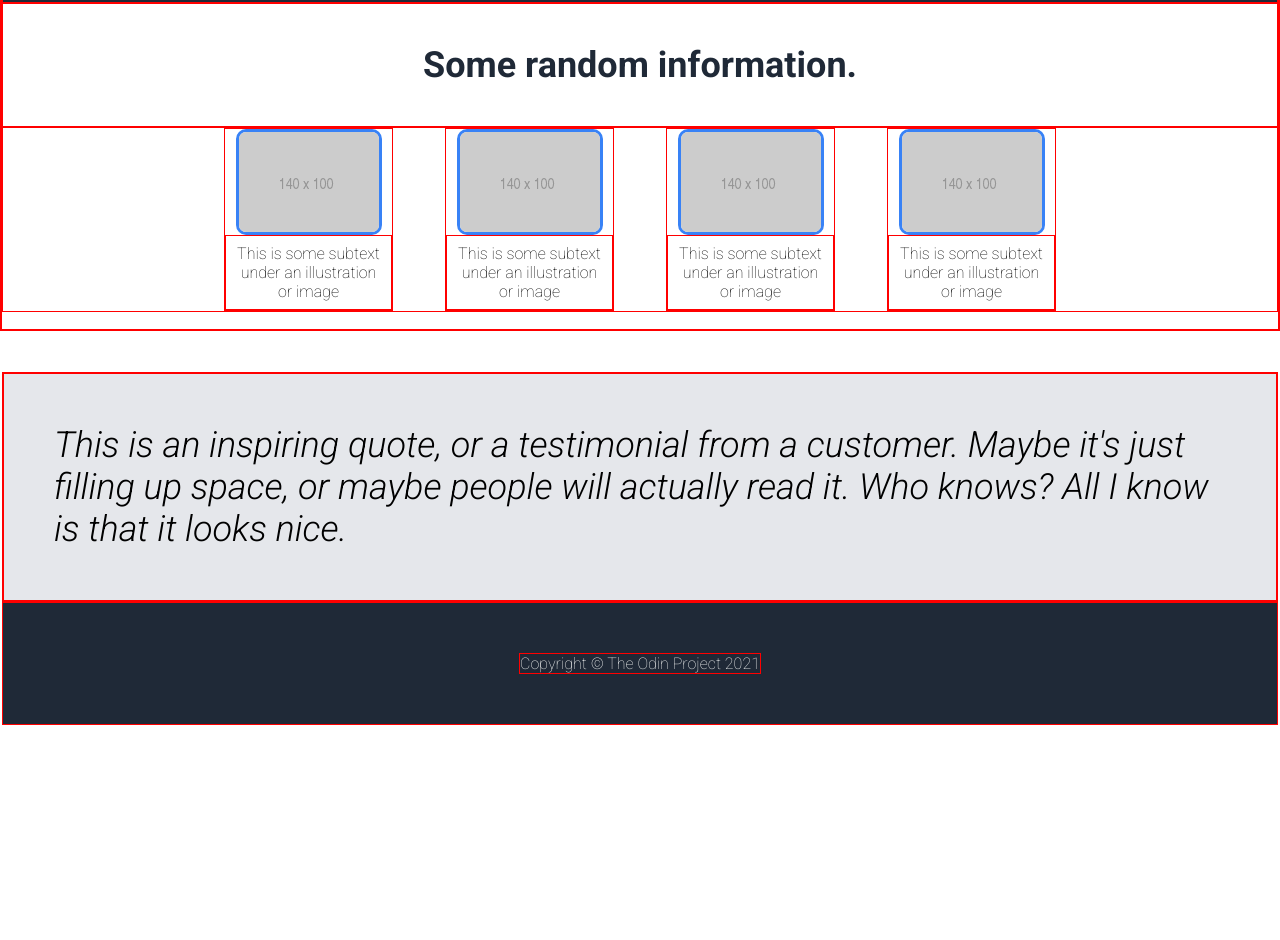
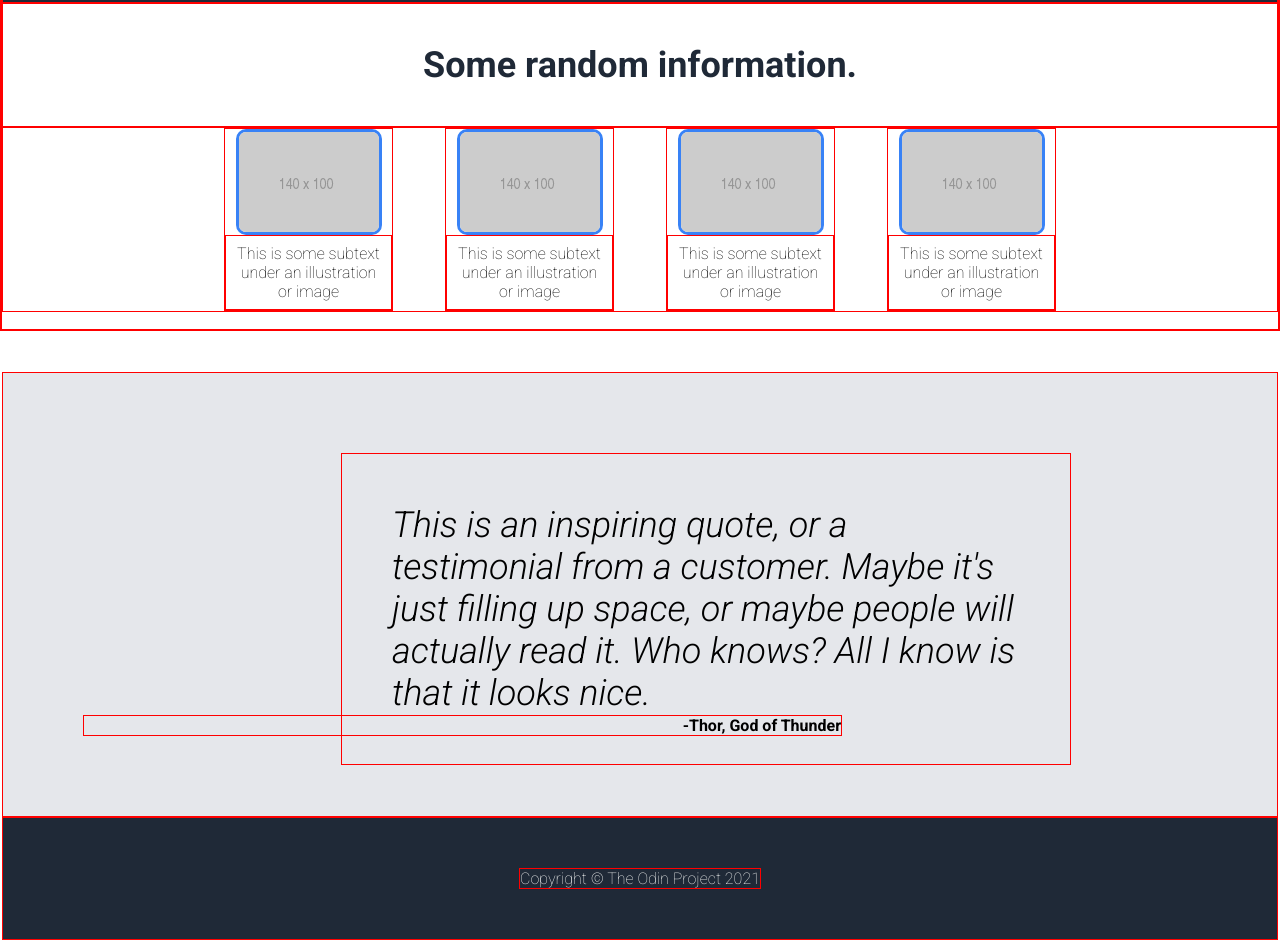
Before and after one commit to weazzyefff/The-Landing-Page, a plain HTML site: page index.html in a window 1280 px wide. Shown: the part 473-1413 px from the top of the page. Before the commit the page ends 1198 px from the top, so only its background shows below. Drawn offline with Linux system fonts and the light colour scheme; a script that the page names is missing.

Commit message:
Finalise quote section and push to Github

```diff
--- a/css/styles.css
+++ b/css/styles.css
@@ -133,10 +133,22 @@ ul {
   }
   .quote-container{
     background-color: #E5E7EB;
+    padding: 80px;
+
   }
   .quote{
+    margin-left: 258px;
+    margin-bottom: 20px;
+    width: 628px;
     padding: 50px;
     font-size: 36px;
     font-style: italic;
-    font-weight: light;
+    font-weight: 300;
   }
+  .quotee{
+    display: flex;
+    justify-content: right;
+    margin-right: 355px;
+    margin-top: -70px;
+    font-weight: 800;
+  }
--- a/index.html
+++ b/index.html
@@ -67,6 +67,7 @@
     <div class="quote">This is an inspiring quote, or a testimonial from a
       customer. Maybe it's just filling up space, or maybe people will
       actually read it. Who knows? All I know is that it looks nice. </div>
+      <div class="quotee">-Thor, God of Thunder</div>
   </div>
   <div class="footer">
     <div class="footerContent">
```
